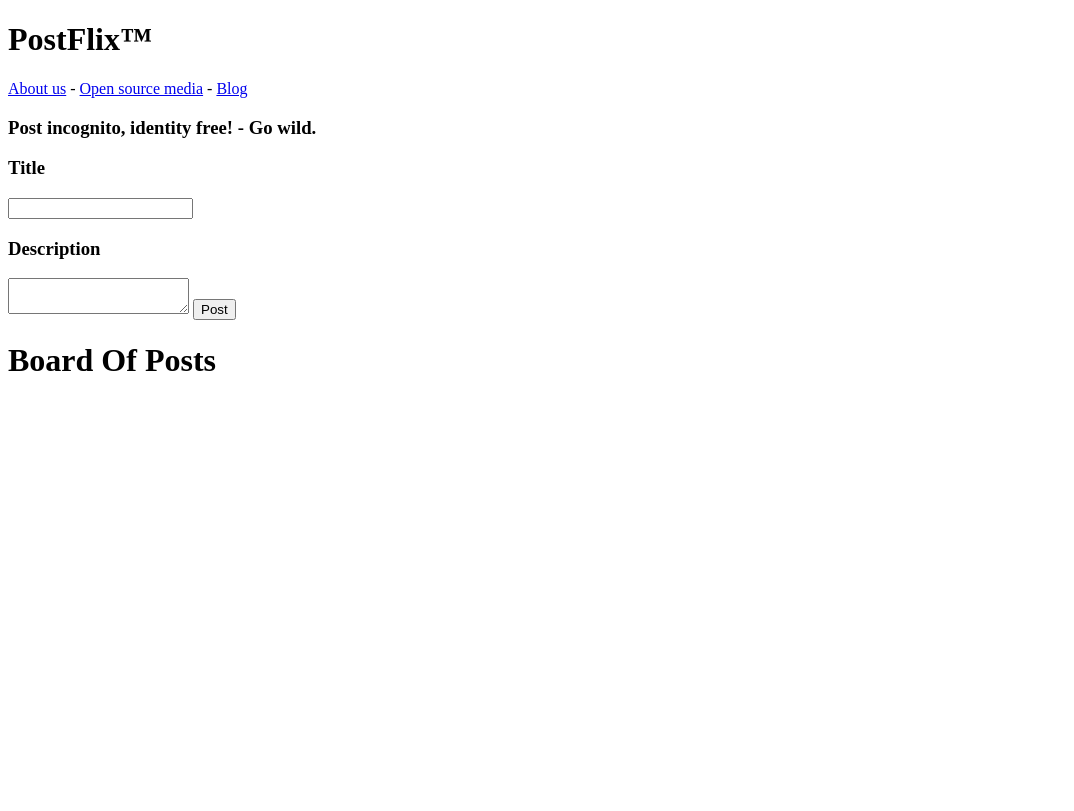
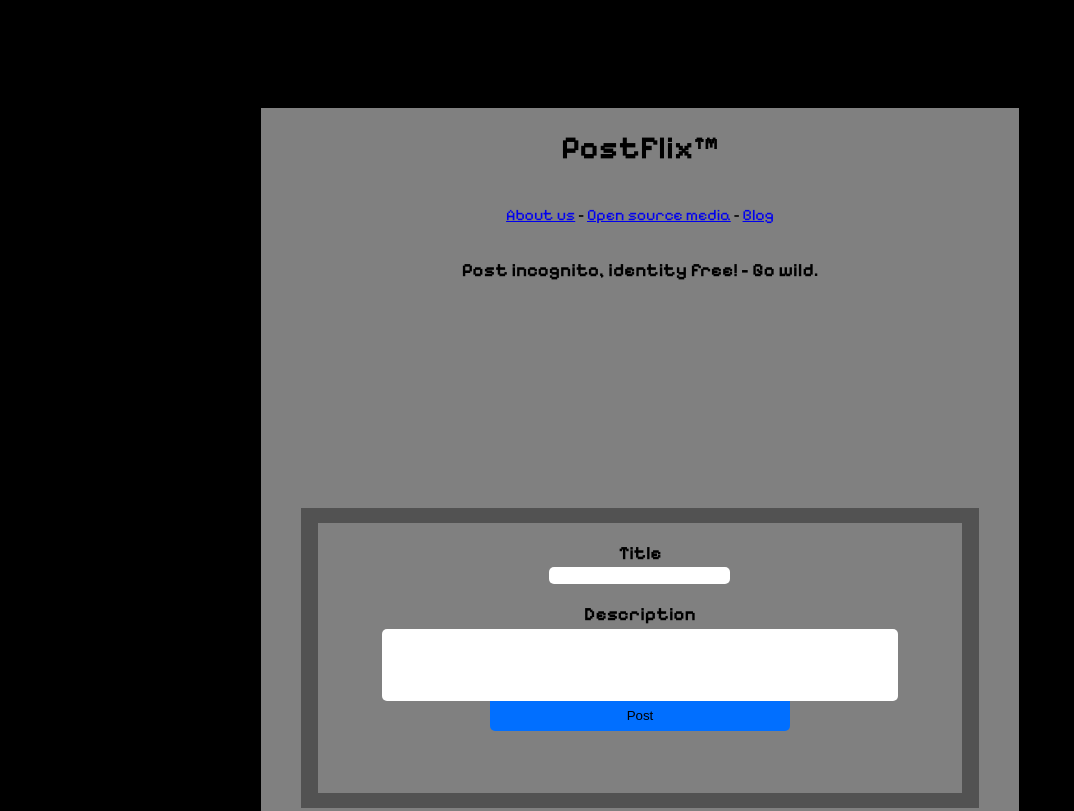
Before and after one commit to Botamic/PostFlix, a plain HTML site: page index.html in a window 1280 px wide. Shown: the top 811 px of the page, without its empty margins (0-1074 px from the left). Drawn offline with nearby package versions, Linux system fonts and the light colour scheme; no server answers; files whose address does not match are found by name.

Commit message:
Update index.html

```diff
--- a/index.html
+++ b/index.html
@@ -1,9 +1,9 @@
 <!DOCTYPE html>
 <html>
   <head>
-    <link rel="icon" href="icons/lockedIn.png" />
+    <link rel="icon" href="eno/icons/lockedIn.png" />
     <title>Board of Posts - Post anything.</title>
-    <link rel="stylesheet" href="tyfgytr">
+    <link rel="stylesheet" href="eno/as.css">
 
     <link rel="preconnect" href="https://fonts.googleapis.com">
     <link rel="preconnect" href="https://fonts.gstatic.com" crossorigin>
```
